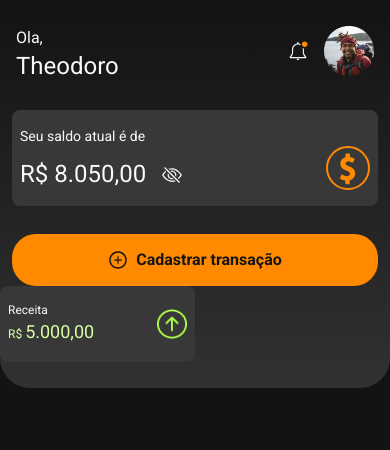
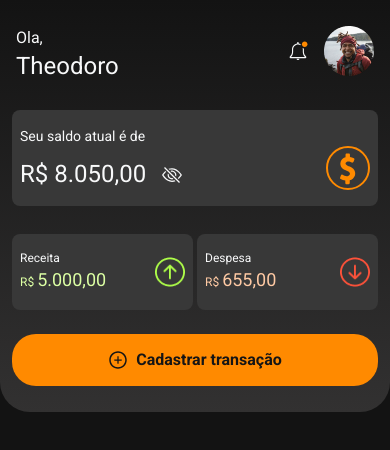
Before and after one commit to Orange-Juice-Projeto-Developer/orange-wallet-frontend, a React (Vite) app: page / in a window 390 px wide. Shown: the top 450 px of the page. Built offline with nearby package versions, Linux system fonts and the light colour scheme.

Commit message:
:sparkles: feat: Adicionando o componente de DespesaTotal ao mobile

```diff
--- a/src/components/HeaderMobile/index.tsx
+++ b/src/components/HeaderMobile/index.tsx
@@ -5,6 +5,7 @@ import eyeIcon from "../../assets/images/bi_eye-slash.svg";
 import dolarIcon from "../../assets/images/dolar.svg";
 import plusIcon from "../../assets/images/icon-button-plus.svg";
 import ReceitaTotal from "../ReceitaTotal";
+import DespesaTotal from "../DespesaTotal";
 
 export function HeaderMobile() {
 	return (
@@ -28,11 +29,14 @@ export function HeaderMobile() {
 				</div>
 				<img src={dolarIcon} alt="Ícone de dolar" />
 			</div>
+			<div className="flex gap-1 justify-center mx-3 my-6">
+				<ReceitaTotal />
+				<DespesaTotal />
+			</div>
 			<button className="text-black text-base font-bold bg-orange rounded-3xl py-[14px] px-24 mx-auto flex items-center">
 				<img className="inline mr-2" src={plusIcon} alt="" />
 				Cadastrar transação
 			</button>
-      <ReceitaTotal />
 		</header>
 	);
 }
```
